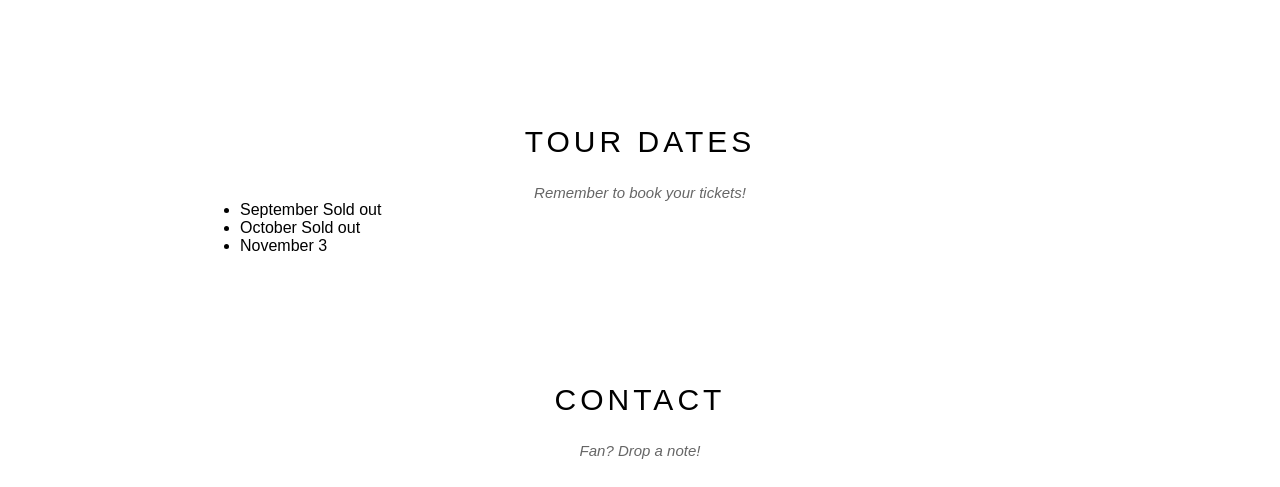
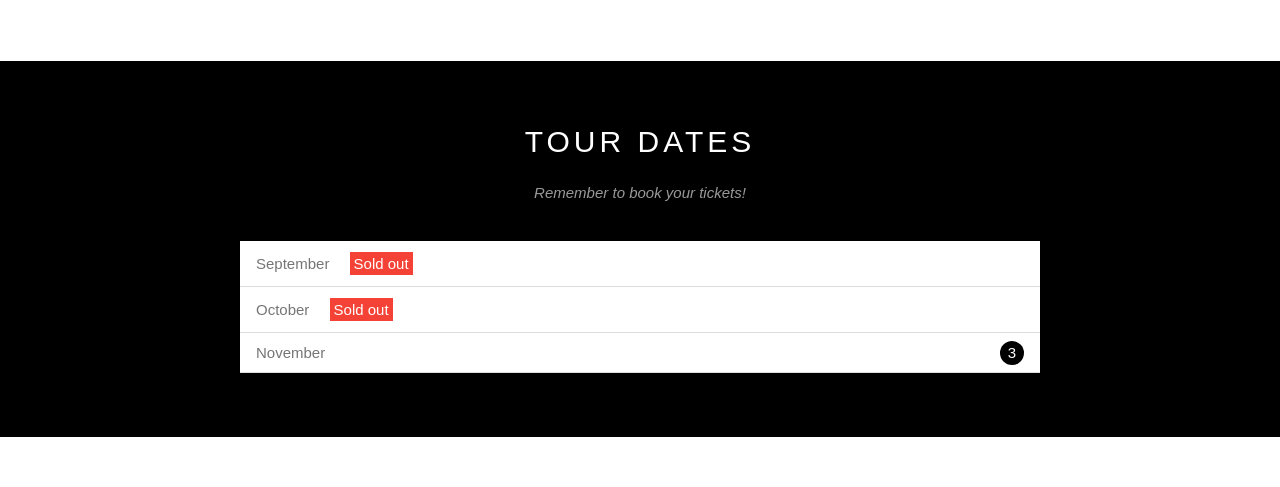
Before and after one commit to Mefuuuu/Project-WebTheBand, a plain HTML site: page index.html in a window 1280 px wide. Shown: the part 1180-1667 px from the top of the page. Drawn offline with Linux system fonts and the light colour scheme.

Commit message:
Add files via upload

```diff
--- a/assets/css/style.css
+++ b/assets/css/style.css
@@ -26,6 +26,11 @@ html {
 .clear {
     clear: both;
 }
+
+.text-white {
+    color: #fff !important;
+}
+
 
 #main {
 
@@ -195,7 +200,53 @@ html {
     border-radius: 4px;
 }
 
+/* Tour section */
+.tour-section {
+    background-color: #000;
+}
 
+.tickets-list {
+    background-color: #fff;
+    margin-top: 40px;
+    list-style-type: none;
+}
+
+.tickets-list li {
+    font-size: 15px;
+    padding: 11px 16px;
+    border-bottom: 1px solid #ddd;
+    color: #757575;
+
+}
+
+
+.tickets-list .sold-out {
+    color: white;
+    display: inline-block;
+    background-color: #f44336;
+    padding: 3px 4px;
+    margin-left: 16px;
+}
+
+.tickets-list .quantity {
+    float: right;
+    width: 24px;
+    height: 24px;
+    background-color: black;
+    color: white;
+    border-radius: 50px;
+    text-align: center;
+    line-height: 24px;
+    margin-top: -3px;
+}
+
+.tour-section .section-sub-heading {
+
+}
+
+
+
+/* Footer section */
 #footer {
 
 }
```
